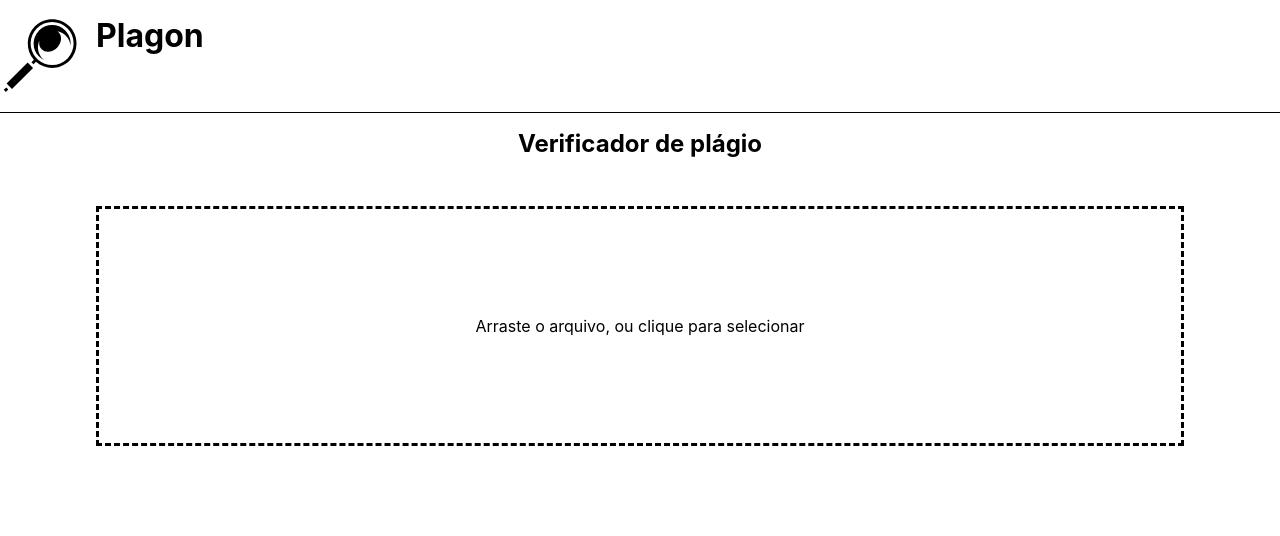
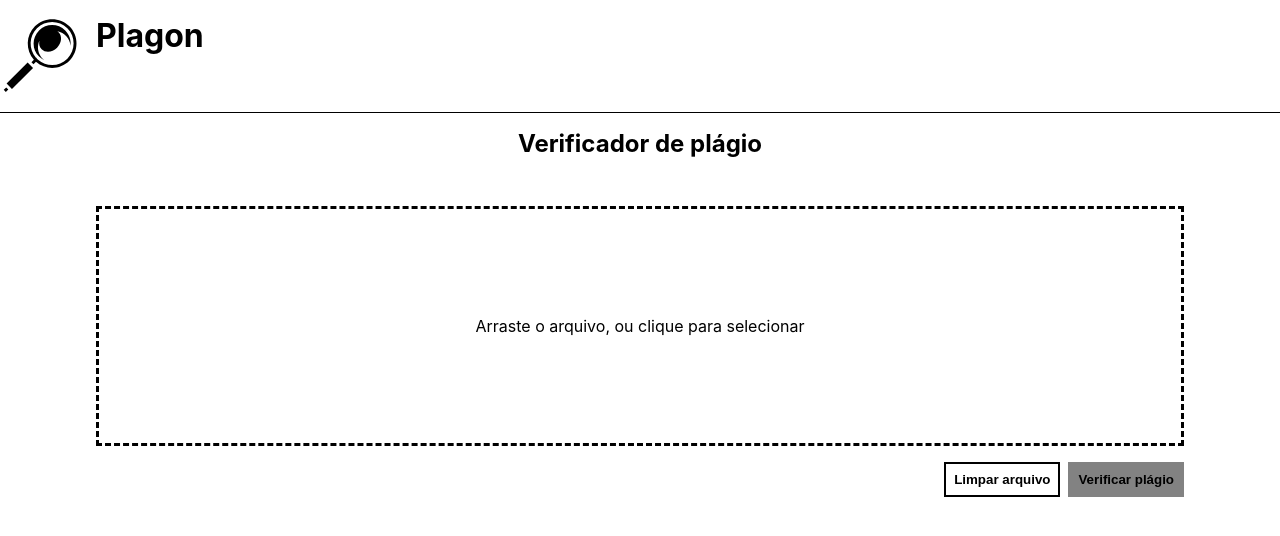
Before and after one commit to MatMatias/plagIO, a Next.js app in the folder frontend/: page / in a window 1280 px wide. Shown: the top 536 px of the page. Built offline with nearby package versions, Linux system fonts and the light colour scheme.

Commit message:
upload-area file display and clear file feature wip

```diff
--- a/frontend/app-components/dropzone/dropzone.tsx
+++ b/frontend/app-components/dropzone/dropzone.tsx
@@ -7,6 +7,7 @@ const Dropzone = () => {
   const [errorMessages, setErrorMessages] = useState<string[] | undefined>(
     undefined
   );
+
   const onDrop = useCallback((acceptedFiles: File[]) => {}, []);
 
   const onDropRejected = useCallback((fileRejections: FileRejection[]) => {
--- a/frontend/components/upload-area/upload-area.tsx
+++ b/frontend/components/upload-area/upload-area.tsx
@@ -1,10 +1,15 @@
-import { Fragment } from "react";
+import styles from "@/styles/UploadArea.module.css";
+import { useState, useContext, Fragment } from "react";
 import { Dropzone } from "@/app-components/index";
 
 const UploadArea = () => {
   return (
     <Fragment>
       <Dropzone />
+      <div className={styles.buttonGroup}>
+        <button className="secondary-button">Limpar arquivo</button>
+        <button className="disabled-button">Verificar plágio</button>
+      </div>
     </Fragment>
   );
 };
--- /dev/null
+++ b/frontend/styles/UploadArea.module.css
@@ -0,0 +1,7 @@
+.buttonGroup {
+  display: flex;
+  flex-direction: row;
+  justify-content: flex-end;
+  gap: 0.5rem;
+  margin-top: 1rem;
+}
--- a/frontend/styles/globals.css
+++ b/frontend/styles/globals.css
@@ -1,3 +1,9 @@
+:root {
+  --primary: rgb(0, 0, 0);
+  --secondary: rgb(255, 255, 255);
+  --disabled: rgb(130, 130, 130);
+}
+
 html,
 body {
   padding: 0;
@@ -26,3 +32,30 @@ a {
 * {
   box-sizing: border-box;
 }
+
+.primary-button {
+  border-style: solid;
+  border-color: var(--primary);
+  background-color: var(--primary);
+  color: var(--secondary);
+  padding: 0.5rem;
+  font-weight: bold;
+}
+
+.secondary-button {
+  border-style: solid;
+  border-color: var(--primary);
+  background-color: var(--secondary);
+  color: var(--primary);
+  padding: 0.5rem;
+  font-weight: bold;
+}
+
+.disabled-button {
+  border-style: solid;
+  border-color: var(--disabled);
+  background-color: var(--disabled);
+  color: var(--primary);
+  padding: 0.5rem;
+  font-weight: bold;
+}
--- a/frontend/tsconfig.json
+++ b/frontend/tsconfig.json
@@ -28,6 +28,9 @@
       ],
       "@/app-components/*": [
         "app-components/*"
+      ],
+      "@/contexts/*": [
+        "contexts/*"
       ]
     }
   },
```
